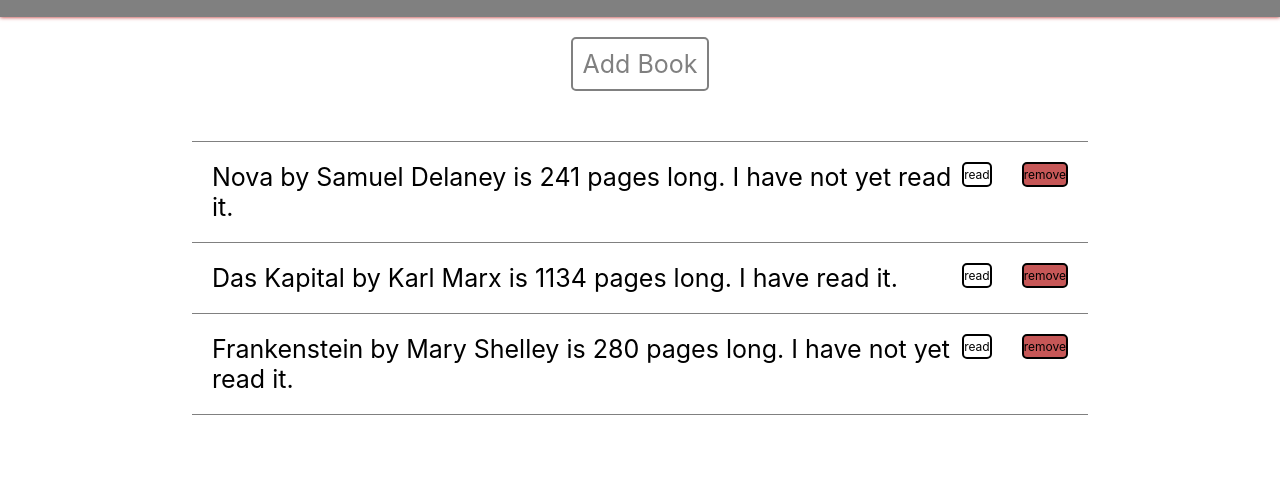
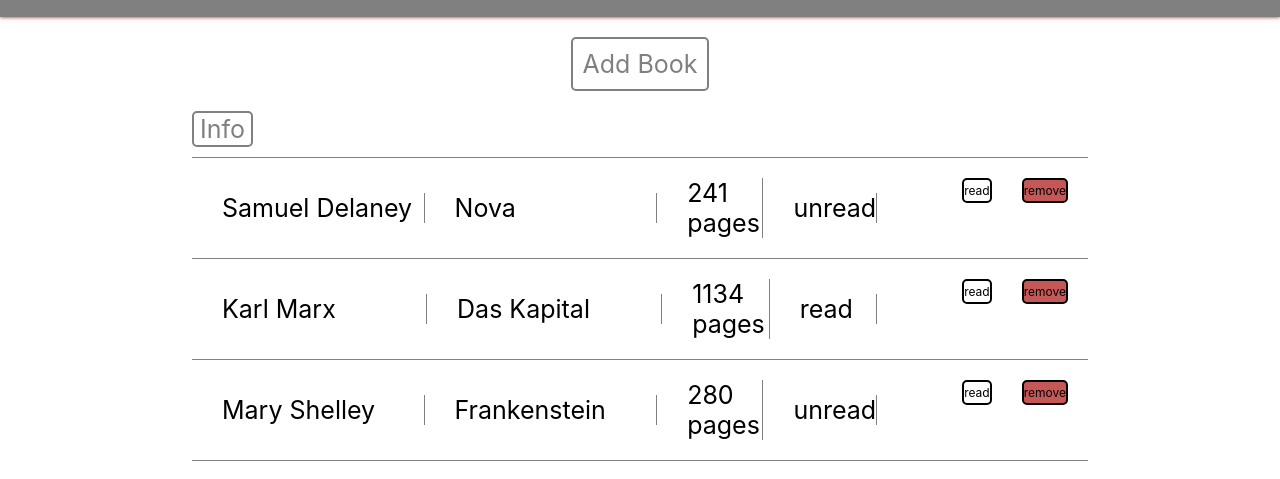
Before and after one commit to otislambert/Library, a plain HTML site: page index.html in a window 1280 px wide. Shown: the part 83-562 px from the top of the page. Drawn offline with Linux system fonts and the light colour scheme.

Commit message:
switches between info and narrative

```diff
--- a/app.js
+++ b/app.js
@@ -3,6 +3,16 @@ const form = document.querySelector('#form');
 
 const addBookBtn = document.querySelector('#addbook-btn');
 const closeFormBtn = document.querySelector('#close-form');
+
+const showInfoBtn = document.querySelector('#show-info');
+
+let displayInfo = false;
+
+showInfoBtn.addEventListener('click', function() {
+	displayInfo = displayInfo ? false : true;
+	console.log(displayInfo);
+	displayBooks();
+})
 
 let myLibrary = [];
 
@@ -29,15 +39,44 @@ function displayBooks() {
 	bookshelf.textContent = '';
 	for (i in lib) {
 		const bookItem = document.createElement('div');
-		const info = document.createElement('p');
+		const info = document.createElement('div');
 		const remove = document.createElement('button');
 		const readBtn = document.createElement('button');
 
 		bookItem.classList.add('book-item');
 		bookItem.setAttribute('id', i);
 
+		let bookData = function() {
+			if (displayInfo) {
+				return info.textContent = createInfo(lib[i]);
 
-		info.textContent = createInfo(lib[i]);
+			}
+			else {
+				info.classList.add('info-table');
+				info.classList.add('container');
+
+				authorSpace = document.createElement('div');
+				titleSpace = document.createElement('div');
+				pagesSpace = document.createElement('div');
+				readSpace = document.createElement('div');
+
+				authorSpace.classList.add('large-info-box');
+				titleSpace.classList.add('large-info-box');
+				pagesSpace.classList.add('small-info-box');
+				readSpace.classList.add('small-info-box');
+
+				authorSpace.textContent = lib[i].author;
+				titleSpace.textContent = lib[i].title;
+				pagesSpace.textContent = `${lib[i].pages} pages`;
+				readSpace.textContent = lib[i].read ? 'read' : 'unread';
+
+				info.appendChild(authorSpace);
+				info.appendChild(titleSpace);
+				info.appendChild(pagesSpace);
+				info.appendChild(readSpace);
+			}
+		}
+		bookData();
 		remove.textContent = 'remove';
 		readBtn.textContent = 'read';
 		info.classList.add('book-info');
--- a/index.html
+++ b/index.html
@@ -33,7 +33,12 @@
 			</div>
 			<input type='button' name='submit' value='Submit' id='submit-button' class = 'button large' onclick='inputBook(this.form)'>
 		</form>
-		<div class='container' id='bookshelf'>
+		<div class="container" id="shelf-wrapper">
+			<div class="container" id="shelf-options">
+				<button class="button" id="show-info">Info</button>
+			</div>
+			<div class='container' id='bookshelf'>
+		</div>
 	</div>
 
 <script src='app.js'></script>
--- a/style.css
+++ b/style.css
@@ -57,12 +57,26 @@ header {
 	margin-left: 20px;
 }
 
+.read-btn {
+	margin-left: 75px;
+}
+
 .button:hover {
 	box-shadow: 0 0 4px 0 rgba(174, 16, 16, 1);
 }
 
+#shelf-wrapper {
+	margin: 20px auto 0 auto;
+}
+
+#shelf-options {
+	width: 100%;
+	flex-direction: row;
+	justify-content: flex-start;
+}
+
 #bookshelf {
-	margin-top: 50px;
+	margin-top: 10px;
 	border-top: grey solid 1px;
 	align-items: stretch;
 	width: 70vw;
@@ -78,7 +92,26 @@ header {
 }
 
 .book-info {
-	flex: 2 2;
+	flex: 2 2 75%;
+}
+
+.info-table {
+	gap: 20px;
+	flex-direction: row;
+	justify-content: flex-start;
+}
+
+.info-table div {
+	padding-left: 10px;
+	border-right: grey solid 1px;
+}
+
+.small-info-box {
+	flex: 1 1 30px;
+}
+
+.large-info-box {
+		flex: 2 1 100px;
 }
 
 #form {
```
